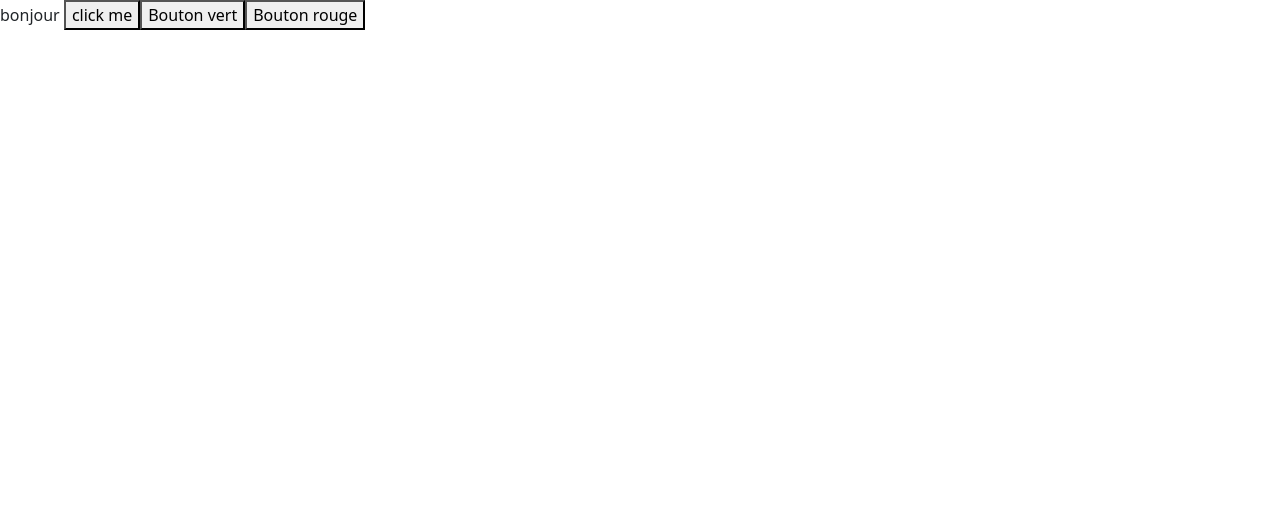
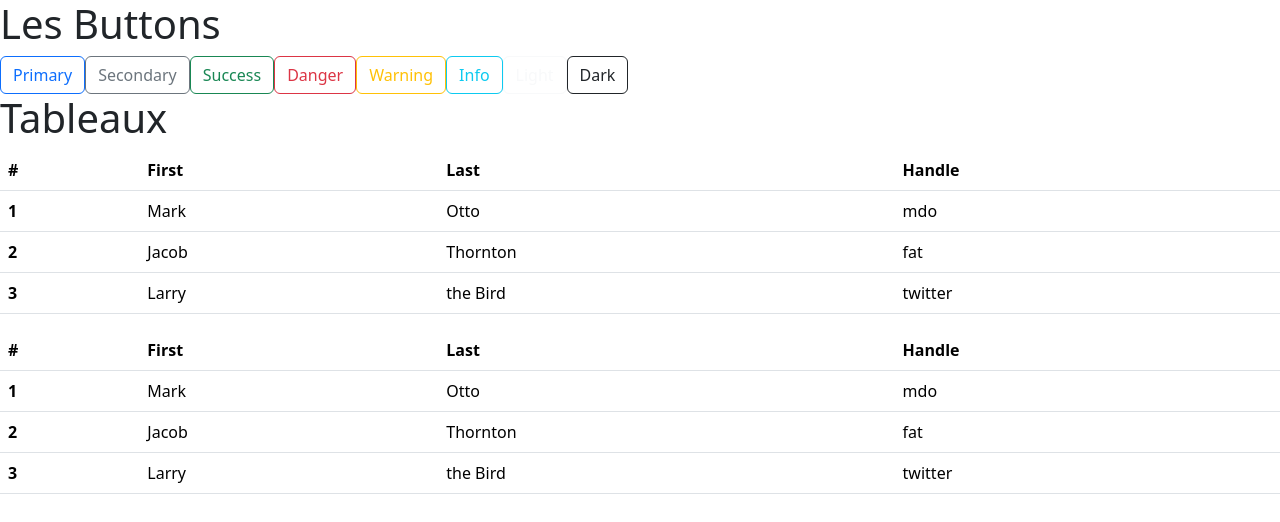
Before and after one commit to catmEnseignant/2025_angular_isep_diamniadio, an Angular app in the folder Amy-Faye/: page / in a window 1280 px wide. Shown: the top 522 px of the page. Built offline with nearby package versions, Linux system fonts and the light colour scheme.

Commit message:
Ajout du bootstrap

```diff
--- a/Amy-Faye/package.json
+++ b/Amy-Faye/package.json
@@ -20,6 +20,7 @@
     "@angular/platform-server": "^19.2.0",
     "@angular/router": "^19.2.0",
     "@angular/ssr": "^19.2.1",
+    "bootstrap": "^5.3.3",
     "express": "^4.18.2",
     "rxjs": "~7.8.0",
     "tslib": "^2.3.0",
--- a/Amy-Faye/src/app/app.component.html
+++ b/Amy-Faye/src/app/app.component.html
@@ -1,4 +1,75 @@
-bonjour
-<button Class="bnt bnt-primary">click me</button>
-<button Class="bnt bnt-success">Bouton vert</button>
-<button Class="bnt bnt-primary">Bouton rouge</button>
+<h1>Les Buttons</h1>
+<button type="button" class="btn btn-outline-primary">Primary</button>
+<button type="button" class="btn btn-outline-secondary">Secondary</button>
+<button type="button" class="btn btn-outline-success">Success</button>
+<button type="button" class="btn btn-outline-danger">Danger</button>
+<button type="button" class="btn btn-outline-warning">Warning</button>
+<button type="button" class="btn btn-outline-info">Info</button>
+<button type="button" class="btn btn-outline-light">Light</button>
+<button type="button" class="btn btn-outline-dark">Dark</button>
+
+
+<h1>Tableaux</h1>
+
+
+<table class="table">
+  <thead class="thead-dark">
+    <tr>
+      <th scope="col">#</th>
+      <th scope="col">First</th>
+      <th scope="col">Last</th>
+      <th scope="col">Handle</th>
+    </tr>
+  </thead>
+  <tbody>
+    <tr>
+      <th scope="row">1</th>
+      <td>Mark</td>
+      <td>Otto</td>
+      <td>mdo</td>
+    </tr>
+    <tr>
+      <th scope="row">2</th>
+      <td>Jacob</td>
+      <td>Thornton</td>
+      <td>fat</td>
+    </tr>
+    <tr>
+      <th scope="row">3</th>
+      <td>Larry</td>
+      <td>the Bird</td>
+      <td>twitter</td>
+    </tr>
+  </tbody>
+</table>
+
+<table class="table">
+  <thead class="thead-light">
+    <tr>
+      <th scope="col">#</th>
+      <th scope="col">First</th>
+      <th scope="col">Last</th>
+      <th scope="col">Handle</th>
+    </tr>
+  </thead>
+  <tbody>
+    <tr>
+      <th scope="row">1</th>
+      <td>Mark</td>
+      <td>Otto</td>
+      <td>mdo</td>
+    </tr>
+    <tr>
+      <th scope="row">2</th>
+      <td>Jacob</td>
+      <td>Thornton</td>
+      <td>fat</td>
+    </tr>
+    <tr>
+      <th scope="row">3</th>
+      <td>Larry</td>
+      <td>the Bird</td>
+      <td>twitter</td>
+    </tr>
+  </tbody>
+</table>
```
Also changed, not shown: 1 other file (tests, documents, lock files or other folders).
